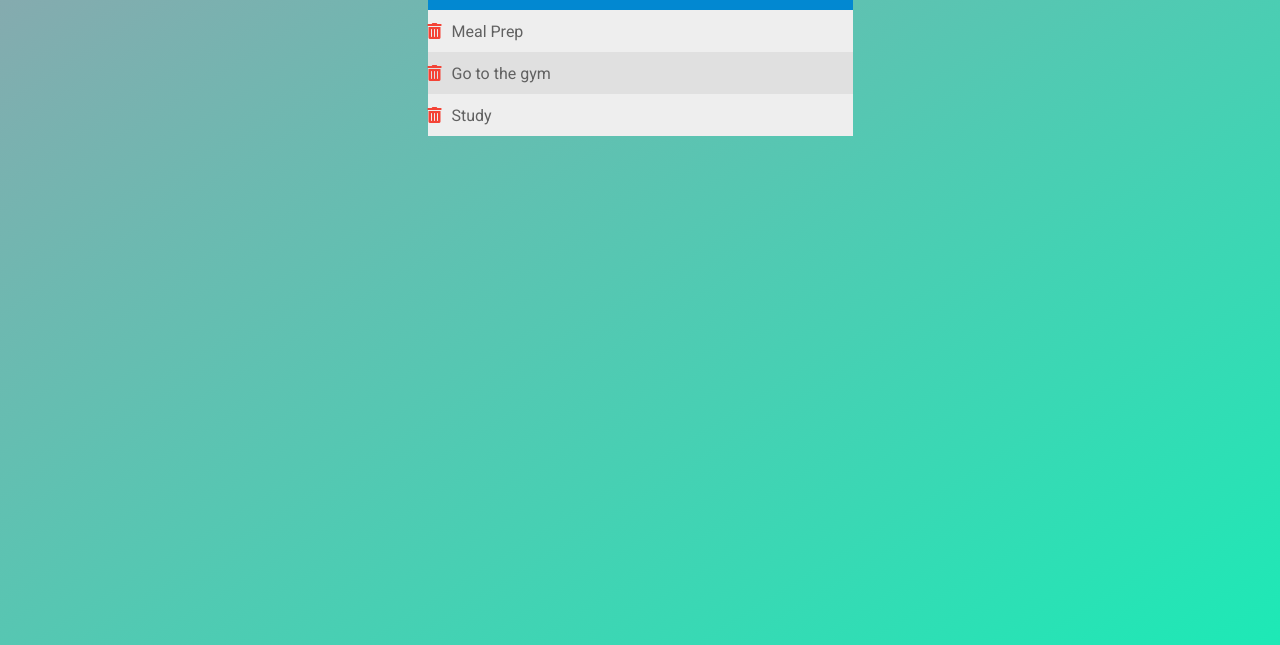
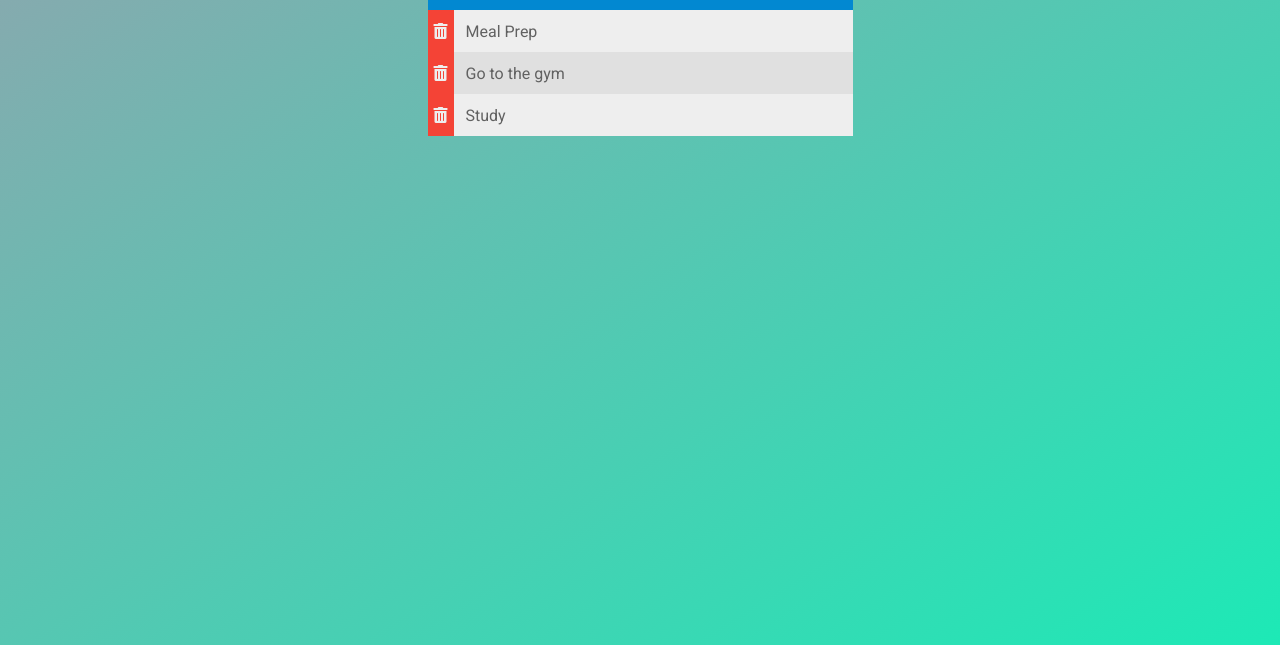
Before and after one commit to MattVastarelli/TODO-WebApp, a plain HTML site: page index.html in a window 1280 px wide. Shown: the part 155-800 px from the top of the page. Drawn offline with Linux system fonts and the light colour scheme.

Commit message:
added better trash buttons

```diff
--- a/assets/css/TODOs.css
+++ b/assets/css/TODOs.css
@@ -32,6 +32,7 @@ li {
 	height: 30px;
 	font-size: 12pt;
 	padding-top: 12px;
+
 }
 /* plus sign */
 h1 i {
@@ -39,11 +40,20 @@ h1 i {
 }
 /* trash can */
 span i {
-	color: #f44336;
-	margin-right: 10px;
+	color: #eeeeee;
+
 	/* for the trash function the trash should be hidden and on mouse over
 	of the li it shows */
 }
+span {
+	background-color: #f44336;
+	padding-top: 12px;
+	padding-bottom: 11px;
+	padding-left: 6px;
+	padding-right: 6px;
+	margin-right: 12px;
+}
+
 html {
     height: 100%;
     background-size: cover;
--- a/assets/js/TODOs.js
+++ b/assets/js/TODOs.js
@@ -13,6 +13,13 @@ function colorlis () {
 //--------------------------------------------------------------
 //this will color all the lis in alternating colors
 colorlis();
+
+//
+$("li").on('hover', function(event) {
+	$(this).fadeIn('fast', function() {
+
+	});
+});
 
 //event listener for trash
 $("span").on('click', function(event) {
```
